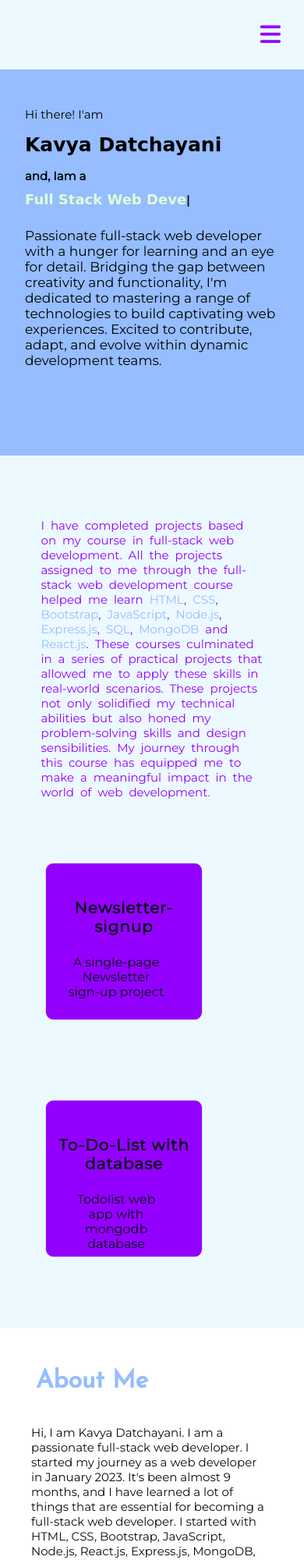
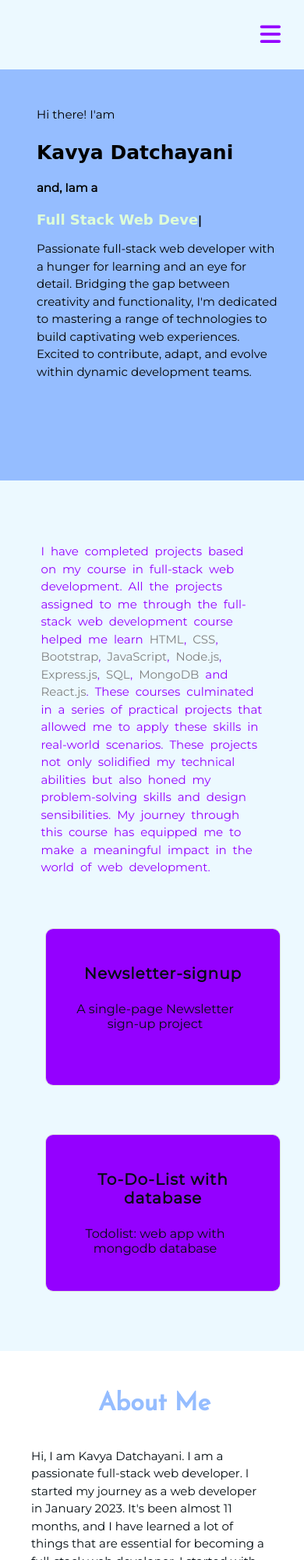
Before and after one commit to KavyaDatchayani/KavyaDatchayani_Portfolio, a website: page index.html in a window 390 px wide. Shown: the top 2000 px of the page at 78% size. Drawn offline with nearby package versions, Linux system fonts and the light colour scheme; a web font is replaced by a local one.

Commit message:
more chnages

```diff
--- a/index.html
+++ b/index.html
@@ -6,7 +6,7 @@
       name="viewport"
       content="width=device-width, initial-scale=1.0, user-scalable=no"
     />
-    <title>Portfolio</title>
+    <title>Kavya Datchayani</title>
     <!-- FONTS -->
     <link rel="preconnect" href="https://fonts.googleapis.com" />
     <link rel="preconnect" href="https://fonts.gstatic.com" crossorigin />
@@ -29,6 +29,7 @@
   </head>
   <body>
     <!-- navbar -->
+
     <div class="navbar" id="mynavbar">
       <a href="#home" class="active">Home</a>
       <a href="#projects">Projects</a>
@@ -38,6 +39,7 @@
         <i class="fa fa-bars"></i>
       </a>
     </div>
+
     <!-- home -->
     <section id="home">
       <div class="homepage">
@@ -104,7 +106,7 @@
               <div class="card-content">
                 <h2 class="card-title">To-Do-List with database</h2>
                 <p class="card-description">
-                  Todolist web app with mongodb database
+                  Todolist: web app with mongodb database
                 </p>
               </div>
             </div>
@@ -118,10 +120,10 @@
         <p>
           Hi, I am Kavya Datchayani. I am a passionate full-stack web developer.
           I started my journey as a web developer in January 2023. It's been
-          almost 9 months, and I have learned a lot of things that are essential
-          for becoming a full-stack web developer. I started with HTML, CSS,
-          Bootstrap, JavaScript, Node.js, React.js, Express.js, MongoDB, and
-          more. But did I master anything?
+          almost 11 months, and I have learned a lot of things that are
+          essential for becoming a full-stack web developer. I started with
+          HTML, CSS, Bootstrap, JavaScript, Node.js, React.js, Express.js,
+          MongoDB, and more. But did I master anything?
         </p>
         <p>
           <span class="no">N</span>o, not really. I only learned about 50% of
@@ -157,16 +159,15 @@
           <h1>Contact Me</h1>
           <h2>Get in touch with me!</h2>
           <div class="home-sci">
-            <a href="https://github.com/KavyaDatchayani"
-              ><i class="fa-brands fa-github"></i
+            <a href="mailto:kavyadatchayani@gmail.com" target="_blank">
+              <i class="fa-regular fa-envelope"></i
             ></a>
             <a
               href="https://instagram.com/kavyalovesyou?igshid=OGQ5ZDc2ODk2ZA=="
               ><i class="fa-brands fa-instagram"></i
             ></a>
-
-            <a href="mailto:kavyadatchayani@gmail.com" target="_blank">
-              <i class="fa-regular fa-envelope"></i
+            <a href="https://github.com/KavyaDatchayani"
+              ><i class="fa-brands fa-github"></i
             ></a>
           </div>
         </div>
--- a/public/css/style.css
+++ b/public/css/style.css
@@ -7,21 +7,32 @@ body {
 }
 /* navbar */
 .navbar {
-  /* overflow: hidden; */
   text-align: right;
-  padding: 20px;
+  padding: 25px 9rem 25px 10px;
   background-color: #ecf9ff;
 }
 
 .navbar a {
   float: none;
   display: inline-block;
-  padding: 10px 15px;
+  padding: 10px 0 5px;
   color: #95bdff;
   text-transform: uppercase;
   text-decoration: none;
-  font-size: 20px;
-  margin: 0 10px;
+  font-size: 17px;
+  margin: 0 20px;
+  position: relative;
+}
+
+.navbar a::before {
+  content: "";
+  position: absolute;
+  width: 0;
+  height: 2px;
+  bottom: 0;
+  left: 0;
+  background-color: #9400ff;
+  transition: width 0.5s ease;
 }
 
 .navbar a:active {
@@ -33,6 +44,9 @@ body {
   color: #9400ff;
   border-radius: 60px;
 }
+.navbar a:hover::before {
+  width: 100%;
+}
 .navbar .icon {
   color: #9400ff;
   font-size: 30px;
@@ -43,6 +57,9 @@ body {
   cursor: pointer;
   color: #9400ff;
 }
+.navbar .icon:hover::before {
+  position: relative;
+}
 
 /* home */
 
@@ -50,20 +67,21 @@ body {
   background-color: #95bdff;
 }
 .homepage {
-  padding: 8rem 10rem 10rem 5rem;
+  padding: 6rem 7rem;
 }
 .homepage h3 {
   font-size: 20px;
   font-weight: 500;
+  padding: 0 8.5rem 2px;
 }
 .homepage h1 {
   margin-top: 30px;
-  padding-bottom: 1rem;
+  padding: 0 8.5rem 1.5rem;
   font-family: "Happy Monkey", cursive;
   font-size: 3rem;
 }
 .homepage h2 {
-  padding-bottom: 1rem;
+  padding: 0 8.5rem 1rem;
 }
 .text {
   font-family: "Happy Monkey", cursive;
@@ -72,8 +90,9 @@ body {
   color: #dfffd8;
 }
 .homepage p {
-  padding: 2rem 10rem 20px 0;
-  font-size: 17px;
+  padding: 2rem 10rem 20px 8.5rem;
+  font-size: 20px;
+  line-height: 1.5;
 }
 
 /* projects page */
@@ -85,15 +104,15 @@ body {
 
 .project-sec p {
   font-size: 20px;
-  padding: 5rem 12.5em 60px;
-  text-align: center;
+  padding: 5rem 15.5rem 60px;
   color: #9400ff;
   word-spacing: 4px;
+  line-height: 1.5;
 }
 
 .project-sec a {
   text-decoration: none;
-  color: #95bdff;
+  color: grey;
   position: relative;
 }
 .project-sec a::before {
@@ -105,6 +124,9 @@ body {
   left: 0;
   background-color: #9400ff;
   transition: width 0.5s ease;
+}
+.project-sec a:hover {
+  color: #95bdff;
 }
 
 /* Hover animation */
@@ -179,9 +201,10 @@ a .card-description:hover {
 
 #about {
   background-color: #ffffff;
-  padding: 20px 60px;
+  padding: 4.7rem 60px;
 }
 .aboutpage h2 {
+  text-align: center;
   color: #95bdff;
   padding: 4rem 30px 20px 3rem;
   font-size: 2.5rem;
@@ -189,9 +212,10 @@ a .card-description:hover {
 }
 .aboutpage p {
   color: #040d12;
-  font-size: 17px;
+  font-size: 19px;
   font-weight: 500;
-  padding: 20px 7rem 30px 7rem;
+  padding: 20px 13rem 30px;
+  line-height: 1.5;
 }
 .aboutpage a {
   color: #66bfbf;
@@ -214,8 +238,11 @@ a .card-description:hover {
 }
 
 /* contact page */
+#contact {
+  background-color: #272829;
+  padding: 20px;
+}
 .contactcontainer {
-  background-color: #272829;
   color: #b4e4ff;
   text-align: center;
 }
@@ -280,6 +307,9 @@ a .card-description:hover {
     display: inline-block;
     float: none;
   }
+  .navbar a:before {
+    position: relative;
+  }
   /*   homepage */
   .homepage {
     padding: 4rem 4rem 7rem 5rem;
@@ -287,15 +317,16 @@ a .card-description:hover {
   .homepage h3 {
     font-size: 20px;
     font-weight: 500;
+    padding: 0 4.5rem 0.5rem;
   }
   .homepage h1 {
     margin-top: 20px;
-    padding-bottom: 1rem;
+    padding: 0 4.5rem 1.5rem;
     font-family: "Happy Monkey", cursive;
     font-size: 2.5rem;
   }
   .homepage h2 {
-    padding-bottom: 1rem;
+    padding: 0 4.5rem 1.5rem;
     font-size: 20px;
   }
   .text {
@@ -305,13 +336,13 @@ a .card-description:hover {
     color: #dfffd8;
   }
   .homepage p {
-    padding: 2rem 7rem 20px 0;
+    padding: 0 4.5rem 1.5rem;
   }
 
   .project-sec p {
     font-size: 17px;
-    padding: 5rem 4.5em 30px;
-    text-align: center;
+    padding: 5rem 8.5em 30px;
+    text-align: left;
     color: #9400ff;
   }
 
@@ -320,13 +351,41 @@ a .card-description:hover {
   }
   .container {
     flex-direction: row;
-    margin-left: 18px;
+    margin: 5px 6rem;
   }
+
+  .container .card {
+    margin: 12px;
+    width: 300px;
+  }
+
+  .card:hover {
+    transform: scale(1.05);
+  }
+
+  .card-content {
+    padding: 15px;
+  }
+
+  .container a .card-title {
+    font-size: 19px;
+  }
+
   .rows {
     flex: calc(50% - 10px);
   }
   .container .card {
     margin-left: 40px;
+  }
+  #about {
+    background-color: #ffffff;
+    padding: 2.7rem 20px;
+  }
+  .aboutpage p {
+    color: #040d12;
+    font-size: 17px;
+    font-weight: 500;
+    padding: 10px 6rem 30px;
   }
 }
 
@@ -363,20 +422,21 @@ a .card-description:hover {
   }
   /* home page */
   .homepage {
-    padding: 3rem 1rem 2rem 2rem;
+    padding: 3rem 1rem 7rem 2rem;
   }
   .homepage h3 {
     font-size: 15px;
     font-weight: 500;
+    padding: 0 15px 10px;
   }
   .homepage h1 {
     margin-top: 15px;
-    padding-bottom: 1rem;
+    padding: 0 15px 1rem;
     font-family: "Happy Monkey", cursive;
     font-size: 25px;
   }
   .homepage h2 {
-    padding-bottom: 10px;
+    padding: 5px 15px 1rem;
     font-size: 15px;
   }
   .text {
@@ -387,8 +447,8 @@ a .card-description:hover {
   }
 
   .homepage p {
-    font-size: 17px;
-    padding: 1rem 1rem 80px 0;
+    font-size: 15px;
+    padding: 0 15px 1rem;
   }
 
   .project-sec p {
@@ -406,11 +466,9 @@ a .card-description:hover {
     display: block;
     margin-left: 18px;
   }
-  /*   .container .rows {
-    margin: 10px 30px 0 1rem;
-  } */
+
   .container .card {
-    max-width: 200px;
+    max-width: 300px;
     height: 200px;
   }
   .card-content {
--- a/public/script.js
+++ b/public/script.js
@@ -1,3 +1,4 @@
+// navbar response
 function toggle() {
     var a = document.getElementById("mynavbar");
     if (a.className === "navbar") {
@@ -10,7 +11,6 @@ function toggle() {
 
 
 
-
 // typing loop
 var typed = new Typed(".text", {
     strings: ["Full Stack Web Developer", "Web Designer", "Web Developer"],
```
